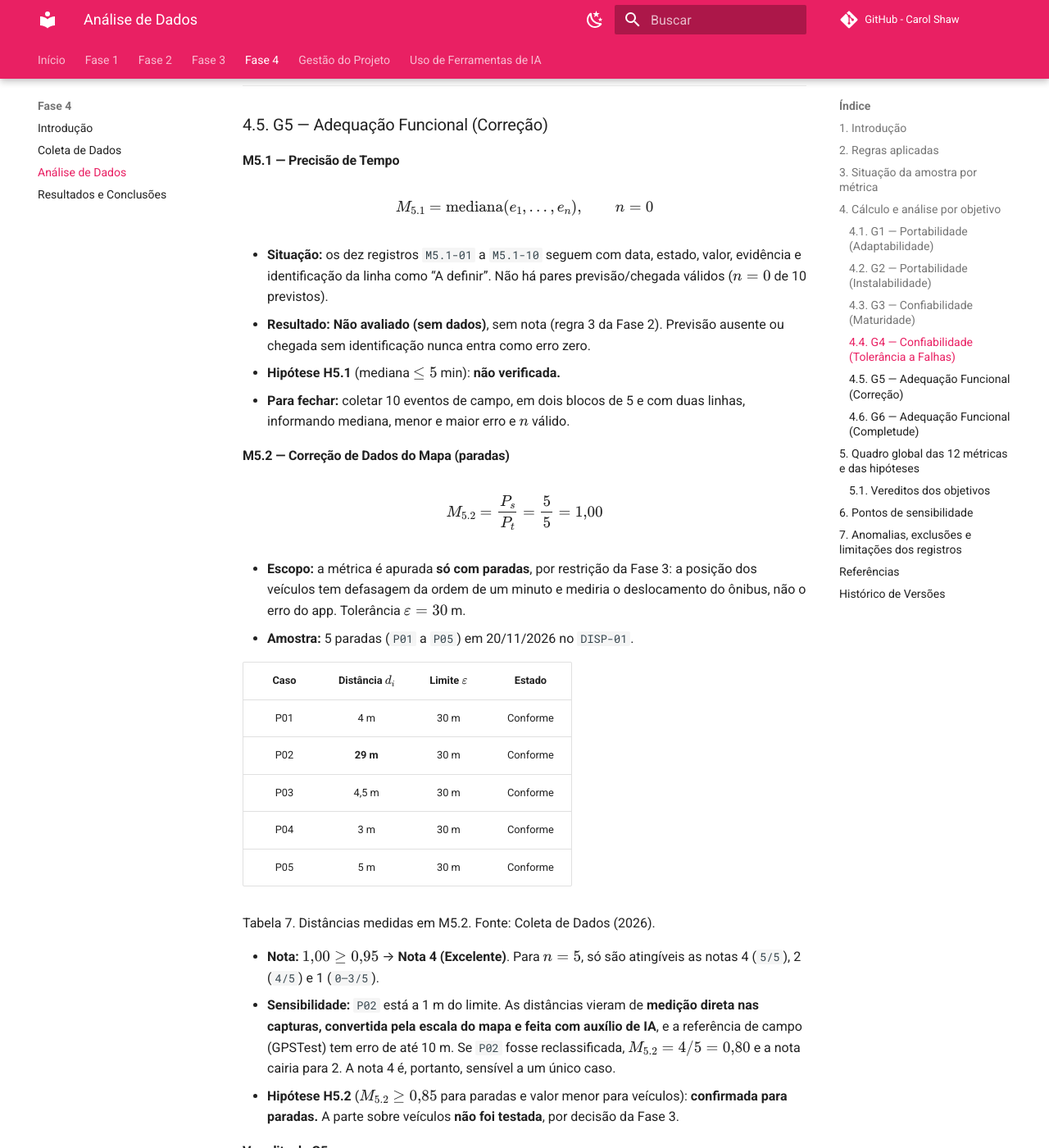
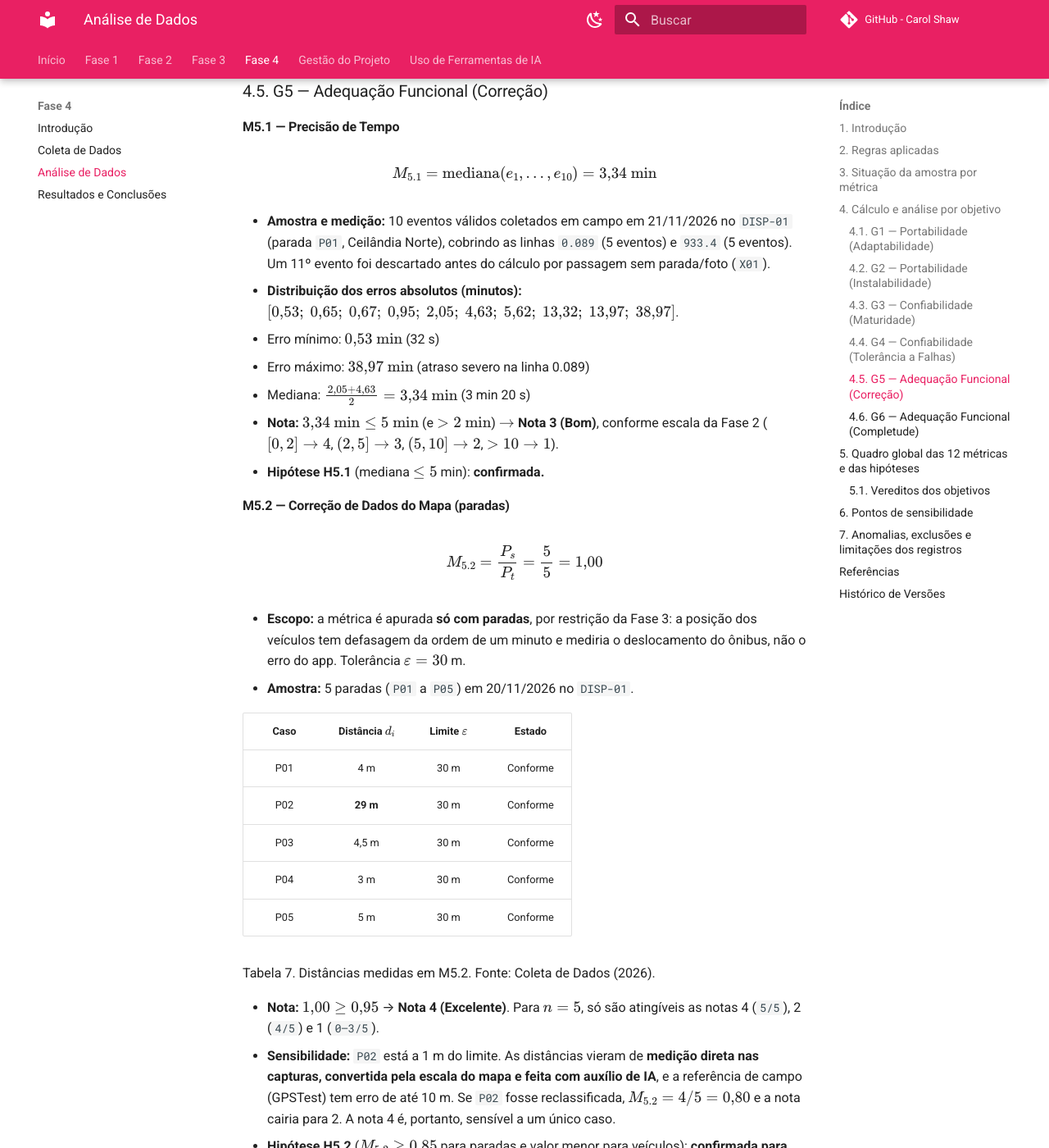
Before and after one commit to FCTE-Qualidade-de-Software-1/2026-2_T02_CAROL_SHAW, an MkDocs documentation site: the page built from docs/fase4/2-analise.md, in a window 1280 px wide and 1400 px high, scrolled down 7621 px. Shown: the whole window at 82% size. Built offline with MkDocs 1.6.1 and Material for MkDocs 9.7.7, drawn with Linux system fonts in a browser that asks for light colours; comment, search, counter and statistics services are not loaded; some of the changed text lies outside the part shown.

Commit message:
docs(fase4): sincroniza resultados e calculo da metrica M5.1 e G5 em analise #49

```diff
--- a/docs/fase4/2-analise.md
+++ b/docs/fase4/2-analise.md
@@ -45,7 +45,7 @@ A Tabela 2 compara o previsto na Fase 3 com o que consta em [Coleta de Dados](1-
 | **M3.2** | `DISP-02` · Android 13 | 20 sessões | 20 | 20 | 0 | 0 | 20 | Completa |
 | **M4.1** | `DISP-01` · Android 13 | 10 ensaios | 10 | 10 | 0 | 0 | 10 | Completa |
 | **M4.2** | `DISP-01` · Android 13 | 10 ensaios | 10 | 10 | 0 | 0 | 10 | Completa |
-| **M5.1** | `DISP-01` · Android 13 | 10 eventos | 0 | — | — | — | 0 | **Sem dados** (todas as linhas “A definir”) |
+| **M5.1** | `DISP-01` · Android 13 | 10 eventos | 10 | 10 | 0 | 0 | 10 | Completa |
 | **M5.2** (paradas) | `DISP-01` · Android 13 | 5 paradas | 5 | 5 | 0 | 0 | 5 | Completa |
 | **M6.1** | `DISP-02` · Android 13 | 8 tarefas | 8 | 8 | 0 | 0 | 8 | Completa |
 | **M6.2** | `DISP-01` · Android 13 | 20 itens | 20 | 20 | 0 | 0 | 20 | Completa |
@@ -202,13 +202,16 @@ $$
 #### M5.1 — Precisão de Tempo
 
 $$
-M_{5.1} = \operatorname{mediana}(e_1, \ldots, e_n), \qquad n = 0
+M_{5.1} = \operatorname{mediana}(e_1, \ldots, e_{10}) = 3{,}34\text{ min}
 $$
 
-- **Situação:** os dez registros `M5.1-01` a `M5.1-10` seguem com data, estado, valor, evidência e identificação da linha como “A definir”. Não há pares previsão/chegada válidos ($n = 0$ de 10 previstos).
-- **Resultado:** **Não avaliado (sem dados)**, sem nota (regra 3 da Fase 2). Previsão ausente ou chegada sem identificação nunca entra como erro zero.
-- **Hipótese H5.1** (mediana $\le 5$ min): **não verificada.**
-- **Para fechar:** coletar 10 eventos de campo, em dois blocos de 5 e com duas linhas, informando mediana, menor e maior erro e $n$ válido.
+- **Amostra e medição:** 10 eventos válidos coletados em campo em 21/11/2026 no `DISP-01` (parada `P01`, Ceilândia Norte), cobrindo as linhas `0.089` (5 eventos) e `933.4` (5 eventos). Um 11º evento foi descartado antes do cálculo por passagem sem parada/foto (`X01`).
+- **Distribuição dos erros absolutos (minutos):** $[0{,}53;\ 0{,}65;\ 0{,}67;\ 0{,}95;\ 2{,}05;\ 4{,}63;\ 5{,}62;\ 13{,}32;\ 13{,}97;\ 38{,}97]$.
+  - Erro mínimo: $0{,}53\text{ min}$ (32 s)
+  - Erro máximo: $38{,}97\text{ min}$ (atraso severo na linha 0.089)
+  - Mediana: $\frac{2{,}05 + 4{,}63}{2} = 3{,}34\text{ min}$ (3 min 20 s)
+- **Nota:** $3{,}34\text{ min} \le 5\text{ min}$ (e $> 2\text{ min}$) $\rightarrow$ **Nota 3 (Bom)**, conforme escala da Fase 2 ($[0, 2] \rightarrow 4$, $(2, 5] \rightarrow 3$, $(5, 10] \rightarrow 2$, $> 10 \rightarrow 1$).
+- **Hipótese H5.1** (mediana $\le 5$ min): **confirmada.**
 
 #### M5.2 — Correção de Dados do Mapa (paradas)
 
@@ -237,9 +240,9 @@ $$
 
 | Métrica | Valor | Nota | Hipótese | Situação |
 | :--- | :---: | :---: | :--- | :--- |
-| **M5.1** | $n = 0$ | — | H5.1 não verificada | Sem dados |
+| **M5.1** | $\text{Mediana } 3{,}34\text{ min}$ | **3** | H5.1 confirmada ($\le 5\text{ min}$) | Avaliada |
 | **M5.2** | $5/5 = 1{,}00$ | **4** | H5.2 confirmada (paradas) | Avaliada |
-| **G5** | — | $\min(\text{—},\ 4)$ | — | **Não avaliado (dados incompletos)** |
+| **G5** | — | $\min(3,\ 4) = 3$ | — | **Satisfeito** |
 
 <p class="legenda">Tabela 8. Síntese de G5. Fonte: elaboração própria (2026).</p>
 
@@ -292,14 +295,14 @@ $$
 | **M3.2** | Sessões sem congelamentos | G3 | 20 / 20 | 1,00 | **4** | $M_{3.2} \ge 0{,}95$ | Confirmada |
 | **M4.1** | Mitigação de perda de conexão | G4 | 10 / 10 | 1,00 | **4** | $M_{4.1} < 0{,}85$ | Refutada |
 | **M4.2** | Tratamento de perda de GPS | G4 | 10 / 10 | 1,00 | **4** | $M_{4.2} \ge 0{,}85$ | Confirmada |
-| **M5.1** | Precisão de tempo | G5 | 0 / 10 | — | — | mediana $\le 5$ min | Não verificada |
+| **M5.1** | Precisão de tempo | G5 | 10 / 10 | Mediana 3,34 min | **3** | mediana $\le 5$ min | Confirmada |
 | **M5.2** | Correção do mapa (paradas) | G5 | 5 / 5 | 1,00 | **4** | $M_{5.2} \ge 0{,}85$ (paradas) | Confirmada (paradas) |
 | **M6.1** | Cobertura de tarefas essenciais | G6 | 8 / 8 | 1,00 | **4** | $M_{6.1} = 1{,}00$ | Confirmada |
 | **M6.2** | Completude do banco | G6 | 20 / 20 | 1,00 | **4** | $M_{6.2} \ge 0{,}95$ | Confirmada |
 
 <p class="legenda">Tabela 10. Quadro comparativo das 12 métricas, notas e hipóteses. Fonte: elaboração própria (2026).</p>
 
-Das 12 hipóteses, **6 foram confirmadas** (H2.1, H3.1, H3.2, H4.2, H6.1, H6.2), **2 refutadas** (H2.2 e H4.1, ambas de expectativa pessimista), **3 verificadas só em parte** (H1.1, H1.2, H5.2) e **1 não pôde ser verificada** (H5.1).
+Das 12 hipóteses, **7 foram confirmadas** (H2.1, H3.1, H3.2, H4.2, H5.1, H6.1, H6.2), **2 refutadas** (H2.2 e H4.1, ambas de expectativa pessimista), e **3 verificadas só em parte** (H1.1, H1.2, H5.2).
 
 ### 5.1. Vereditos dos objetivos
 
@@ -309,7 +312,7 @@ Das 12 hipóteses, **6 foram confirmadas** (H2.1, H3.1, H3.2, H4.2, H6.1, H6.2),
 | **G2** | Portabilidade — Instalabilidade | M2.1 = 4; M2.2 = 4 | **Satisfeito** |
 | **G3** | Confiabilidade — Maturidade | M3.1 = 4; M3.2 = 4 | **Satisfeito** *(exposição reduzida)* |
 | **G4** | Confiabilidade — Tolerância a falhas | M4.1 = 4; M4.2 = 4 | **Satisfeito** |
-| **G5** | Adequação Funcional — Correção | M5.1 sem dados; M5.2 = 4 | **Não avaliado (dados incompletos)** |
+| **G5** | Adequação Funcional — Correção | M5.1 = 3; M5.2 = 4 | **Satisfeito** |
 | **G6** | Adequação Funcional — Completude | M6.1 = 4; M6.2 = 4 | **Satisfeito** |
 
 <p class="legenda">Tabela 11. Vereditos dos objetivos G1 a G6 pelo critério da pior nota. Fonte: elaboração própria (2026).</p>
@@ -326,18 +329,19 @@ Com amostras pequenas, um único caso pode mudar uma nota e o veredito do objeti
 | **M1.2** | $1/1$, com Android 9 sem registro | Android 9 como Defeito: $1/2 = 0{,}50$ → Nota 1 | G1 passaria a *Não Satisfeito* |
 | **M2.1 / M2.2** | $10/10$, sem Nota 3 possível | 1 defeito → Nota 2 | G2 passaria a *Satisfeito com Ressalvas* |
 | **M3.1 / M3.2** | $20/20$ em sessões de 2 min 30 s | 2 sessões afetadas → Nota 1 (com 1 afetada, Nota 3) | G3 mudaria conforme a pior nota |
-| **M5.2** | $5/5$, com `P02` a 29 m do limite de 30 m | `P02` fora da tolerância: $4/5 = 0{,}80$ → Nota 2 | G5, quando fechado, não poderia ser *Satisfeito* |
+| **M5.1** | Mediana $3{,}34$ min (Nota 3) | Mediana $> 5$ min → Nota 2 | G5 passaria a *Satisfeito com Ressalvas* (pior nota = 2) |
+| **M5.2** | $5/5$, com `P02` a 29 m do limite de 30 m | `P02` fora da tolerância: $4/5 = 0{,}80$ → Nota 2 | G5 passaria a *Satisfeito com Ressalvas* (pior nota = 2) |
 | **M6.1** | $8/8$, sem Nota 3 possível | 1 tarefa com defeito → Nota 2 | G6 passaria a *Satisfeito com Ressalvas* |
 
 <p class="legenda">Tabela 12. Sensibilidade das notas ao tamanho da amostra. Fonte: elaboração própria (2026).</p>
 
-A predominância da Nota 4 (9 das 10 métricas com nota definitiva) reflete amostras pequenas, critérios binários por caso e um único aparelho por ensaio. Não indica ausência de defeitos fora do que foi observado.
+A predominância de notas altas reflete amostras pequenas, critérios binários por caso e um único aparelho por ensaio. Não indica ausência de defeitos fora do que foi observado.
 
 ---
 
 ## 7. Anomalias, exclusões e limitações dos registros
 
-**Exclusões.** Não houve casos **Não observáveis** nem **Pendentes** nas métricas com dados, e nenhum defeito foi descartado. A única amostra incompleta é a de `M1.2`, e a única sem dados é `M5.1`.
+**Exclusões.** Não houve casos **Não observáveis** nem **Pendentes** nas métricas com dados, e nenhum defeito foi descartado (à exceção do evento `X01` em M5.1, descartado antes do cálculo por passagem sem parada). A única amostra incompleta é a de `M1.2` (sem o ensaio previsto em Android 9).
 
 As inconsistências abaixo foram encontradas na leitura de `1-coleta.md` e dos procedimentos. Elas não alteram as contagens, mas devem ser sanadas antes do fechamento.
 
@@ -352,7 +356,7 @@ As inconsistências abaixo foram encontradas na leitura de `1-coleta.md` e dos p
 | 7 | M1.2 | A evidência está salva como `M2_SESSAO01_DISP-02.mp4`, fora do padrão `M1.2_*` dos demais arquivos. | Renomear o arquivo e atualizar a ligação. |
 | 8 | M3.1 / M3.2 | O repositório guarda apenas os `logcat` das sessões. A Fase 3 exige gravação de todas as sessões, e o congelamento de `M3.2` é medido na gravação. O filtro do `logcat` (`FATAL EXCEPTION\|AndroidRuntime`) cobre *crashes*, não registros de ANR. | Arquivar as gravações e indicar onde estão. |
 | 9 | M5.2 | O avaliador consta como “A definir”, os horários são aproximados, as distâncias foram obtidas por medição visual com auxílio de IA, e não há registro do GPSTest, que a Fase 3 lista como evidência. | Anexar o registro do GPSTest e declarar o uso de IA conforme a política do projeto. |
-| 10 | M5.1 | Todos os registros estão “A definir”. As paradas, dias e janelas de campo constam como pendentes na Fase 3. | Executar a coleta de campo. |
+| 10 | M5.1 | Coleta de campo realizada em 21/11/2026 com 10 eventos válidos e 1 descarte pré-cálculo (`X01`). | Registros consolidados e calculados com sucesso (mediana 3,34 min, Nota 3). |
 | 11 | M6.2 | O método do sorteio, que a Fase 3 manda registrar, não consta na coleta. A tabela de ameaças de [Método de Avaliação](../fase3/1-metodo.md) fala em “20 primeiros itens do catálogo”, o que diverge do sorteio previsto nos procedimentos. | Registrar o método do sorteio e corrigir o texto do método. |
 | 12 | Todas | Não há registro da auditoria de 10% dos registros por segundo avaliador, e a coluna de revisor está “A definir” em várias versões do histórico. | Realizar e registrar a auditoria. |
 
@@ -378,3 +382,4 @@ As inconsistências abaixo foram encontradas na leitura de `1-coleta.md` e dos p
 | :-: | :--- | :--- | :---: | :--- | :---: |
 | 01 | Consolidação dos dados, cálculo das 12 métricas, avaliação de hipóteses e matriz comparativa da Fase 4 (#49) | [João Guilherme Capozzi](https://github.com/jonas3688) | 18/11/2026 | [Cristiano Morais](https://github.com/CristianoMoraiss) | 21/11/2026 |
 | 02 | Atualização com os registros de coleta de M1.1 a M6.2 (exceto M5.1): cálculo, notas, hipóteses, vereditos de G1 a G6, sensibilidade e anomalias | [Pedro Ramos](https://github.com/PedroRSR)| 21/11/2026 | [Cristiano Morais](https://github.com/CristianoMoraiss) | 21/11/2026 |
+| 03 | Sincronização dos cálculos da métrica M5.1 (mediana 3,34 min, Nota 3), consolidação do veredito de G5 (Satisfeito) e script de cálculo (#49) | [João Guilherme Capozzi](https://github.com/jonas3688) | 22/11/2026 | [Cristiano Morais](https://github.com/CristianoMoraiss) | 22/11/2026 |
```
